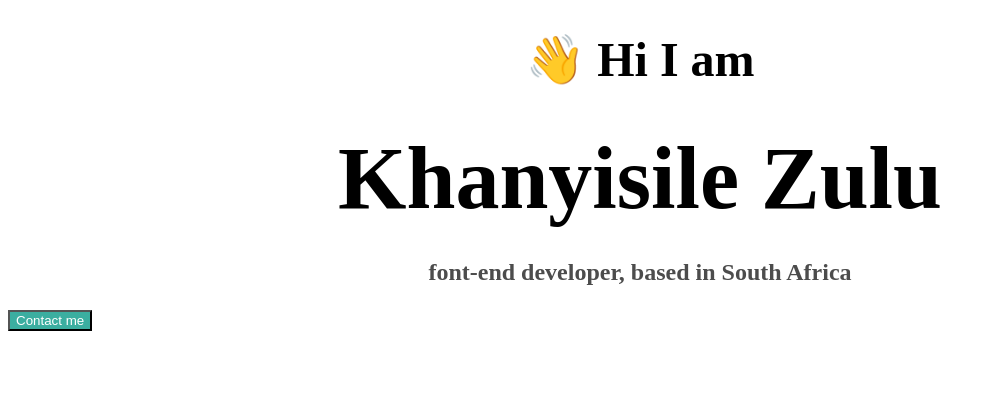
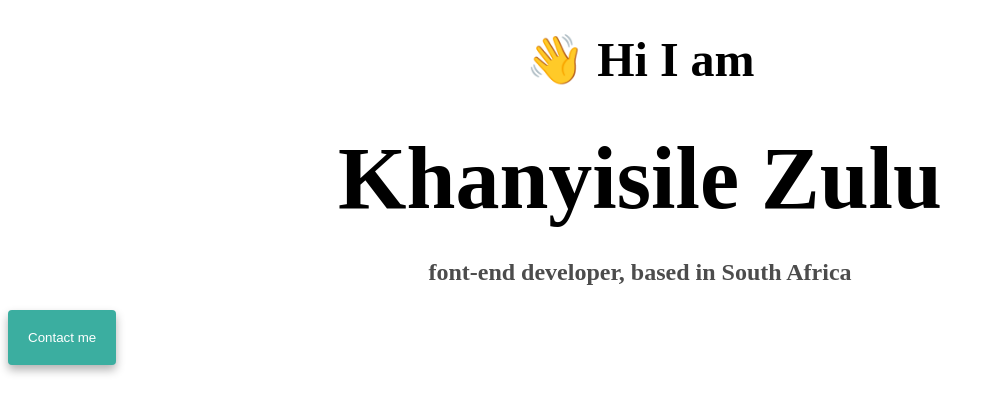
Before and after one commit to Miss-Zulu/Business-card, a plain HTML site: page index.html in a window 1280 px wide. Shown: the whole page, without its empty margins (0-999 px from the left). Drawn offline with Linux system fonts and the light colour scheme.

Commit message:
added more styling to the page

```diff
--- a/index.html
+++ b/index.html
@@ -25,7 +25,10 @@
       .button {
         background-color: #3baea0;
         color: white;
-        padding: 20 15 20 15;
+        box-shadow: rgba(0, 0, 0, 0.3) 0px 5px 10px 0px;
+        border-radius: 4px;
+        padding: 20px;
+        border: none;
       }
       a {
         color: white;
```
